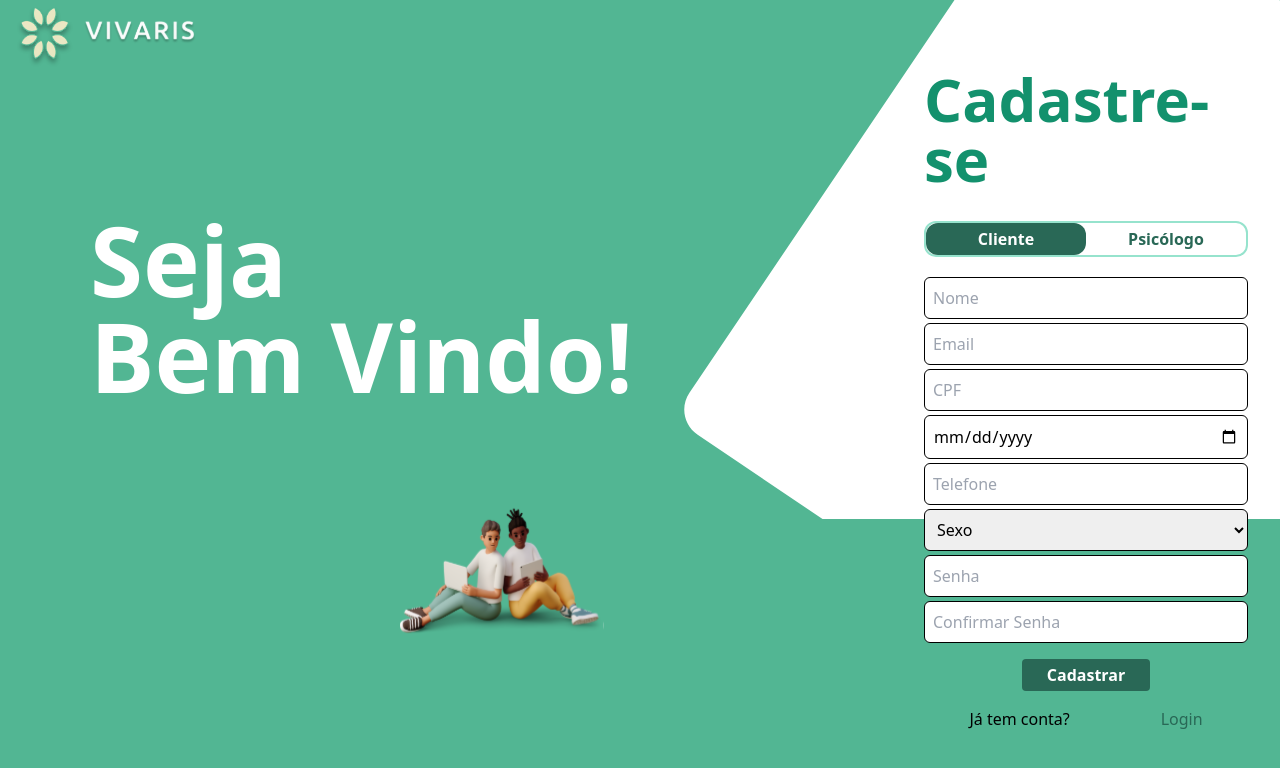
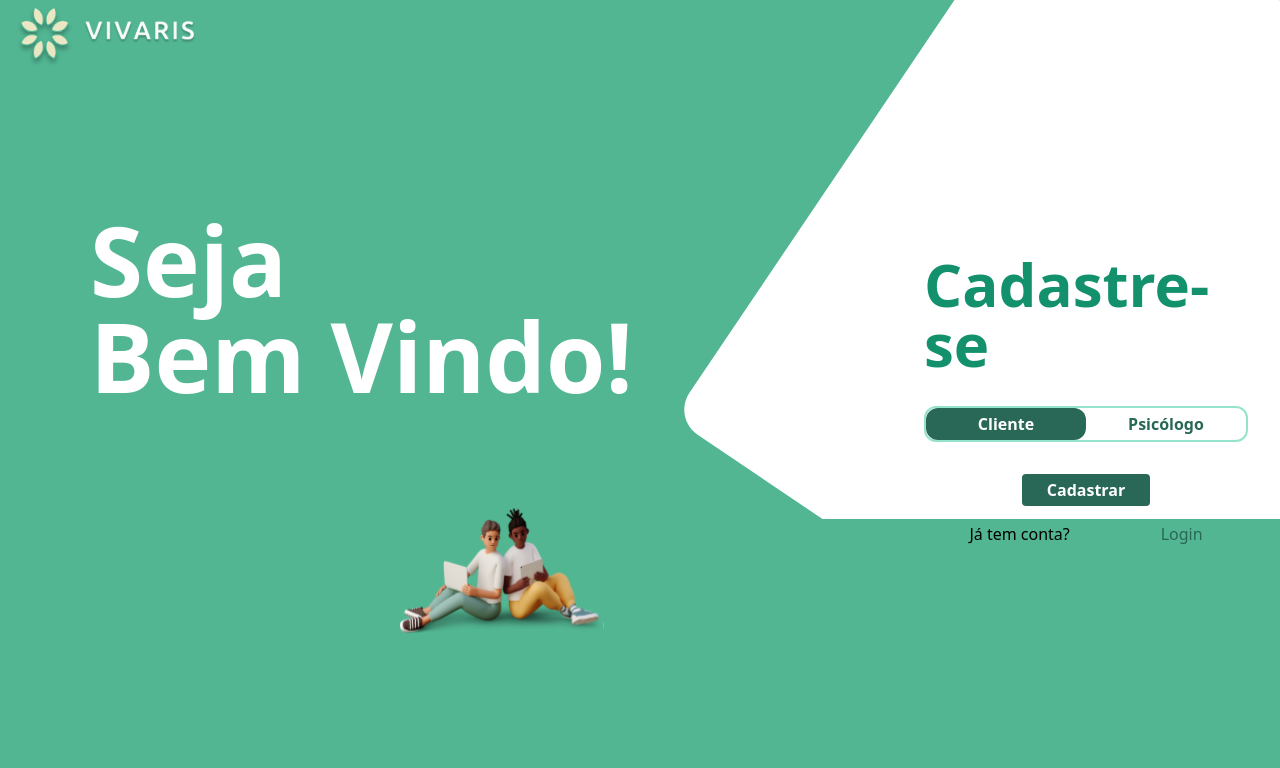
Before and after one commit to c4rl0sfilho/vivarisFront, a React (Vite) app: page /Register in a window 1280 px wide. Shown: the top 768 px of the page. Built offline with nearby package versions, Linux system fonts and the light colour scheme.

Commit message:
atualizacoes

```diff
--- a/src/components/ContainerLogin.tsx
+++ b/src/components/ContainerLogin.tsx
@@ -24,7 +24,6 @@ const ContainerLogin = () => {
         setPassword(event.target.value);
     }
 
-
     const handleLogin = async () => {
         setLoading(true);
         setError('');
@@ -47,10 +46,11 @@ const ContainerLogin = () => {
                 email: email,
                 senha: password
             });
+
             // Verifica se há algum usuário retornado na resposta
             if (response.data) {
                 console.log('Login bem-sucedido:', response.data);
-                navigate('/home');
+                navigate('/Home');
             } else {
                 alert('Email ou senha inválidos');
             }
@@ -85,7 +85,6 @@ const ContainerLogin = () => {
                         Psicólogo
                     </button>
                 </div>
-
             </div>
             <div className="inputs">
                 <FormInput
--- a/src/components/ContainerRegister.tsx
+++ b/src/components/ContainerRegister.tsx
@@ -1,8 +1,6 @@
 import React, { useState } from 'react';
-import FormInput from './FormInput.tsx';
 import { useNavigate } from 'react-router-dom';
 import { registerUser } from '../Ts/cliente_psicologo.ts';
-import Preferences from '../routes/Preferences.tsx';
 
 interface FormData {
     email: string;
@@ -13,9 +11,9 @@ interface FormData {
     birthdate: string;
     cpf: string;
     name: string;
-    cip?: string; // Propriedade opcional
-    photo?: string; // Propriedade opcional
-    instagram?: string; // Propriedade opcional
+    cip?: string;
+    photo?: string;
+    instagram?: string;
 }
 
 const ContainerRegister: React.FC = () => {
@@ -29,16 +27,16 @@ const ContainerRegister: React.FC = () => {
         gender: '',
         password: '',
         confirmPassword: '',
-        cip: undefined, // Inicialize como undefined se não for psicólogo
-        photo: undefined, // Inicialize como undefined
-        instagram: undefined, // Inicialize como undefined
+        cip: undefined,
+        photo: undefined,
+        instagram: undefined,
     });
     const [errors, setErrors] = useState<Partial<FormData>>({});
     const navigate = useNavigate();
 
-    function handleButtonClick(buttonName: 'Cliente' | 'Psicólogo') {
+    const handleButtonClick = (buttonName: 'Cliente' | 'Psicólogo') => {
         setSelectedButton(buttonName);
-    }
+    };
 
     const handleChange = (event: React.ChangeEvent<HTMLInputElement | HTMLSelectElement>) => {
         const { name, value } = event.target;
@@ -48,7 +46,7 @@ const ContainerRegister: React.FC = () => {
     const validateForm = () => {
         const newErrors: Partial<FormData> = {};
         if (!formData.email.includes('@')) newErrors.email = 'Email inválido';
-        if (formData.password.length < 8 || formData.password.length > 20) newErrors.password = 'A senha deve ter pelo menos 8 caracteres';
+        if (formData.password.length < 8 || formData.password.length > 20) newErrors.password = 'A senha deve ter entre 8 e 20 caracteres';
         if (formData.password !== formData.confirmPassword) newErrors.confirmPassword = 'As senhas não coincidem';
         if (!formData.cpf || formData.cpf.length !== 11) newErrors.cpf = 'CPF inválido';
         if (!formData.phone || formData.phone.length !== 11) newErrors.phone = 'Telefone inválido';
@@ -58,10 +56,7 @@ const ContainerRegister: React.FC = () => {
     };
 
     const handleSubmit = async () => {
-        try{
         if (!validateForm()) return;
-
-        //const userType = selectedButton === 'Psicólogo' ? 'psychologist' : 'client';
 
         const clientData = {
             nome: formData.name,
@@ -71,31 +66,33 @@ const ContainerRegister: React.FC = () => {
             cpf: formData.cpf,
             data_nascimento: formData.birthdate,
             id_sexo: Number(formData.gender),
-            foto_perfil: formData.photo || '', // String vazia ao invés de undefined
-            link_instagram: formData.instagram || '', // String vazia ao invés de undefined
-            cip: selectedButton === 'Psicólogo' ? formData.cip : undefined, // String vazia se for psicólogo, undefined caso contrário
-          };
+            foto_perfil: formData.photo || '',
+            link_instagram: formData.instagram || '',
+            cip: selectedButton === 'Psicólogo' ? formData.cip : undefined,
+        };
 
-          console.log(selectedButton, clientData);
-
-            const user = await registerUser(selectedButton, clientData)
-
-            if(user){
-                console.log(user)
-                localStorage.setItem('id_usuario', user.data.user.id)
+        try {
+            const user = await registerUser(selectedButton, clientData);
+            if (user) {
+                const userId = user.data.user.id; // Acesse o ID do usuário retornado
+                if (selectedButton === 'Psicólogo') {
+                    localStorage.setItem('id_psicologo', userId); // Armazena o ID do psicólogo
+                    localStorage.setItem('userId', 'id_psicologo'); // Define o tipo de usuário
+                } else {
+                    localStorage.setItem('id_cliente', userId); // Armazena o ID do cliente
+                    localStorage.setItem('userId', 'id_cliente'); // Define o tipo de usuário
+                }
+                alert('Usuário cadastrado com sucesso!');
+                navigate('/Preferences');
+            } else {
+                throw new Error('Erro ao cadastrar usuário');
             }
-            else{
-                alert('Erro ao cadastrar usuário!')
-                throw new Error('Erro ao cadastrar usuário');
-
-            }
-            alert('Usuário cadastrado com sucesso!');
-            navigate('/Preferences');
         } catch (error) {
             console.error('Erro ao cadastrar o usuário:', error);
             alert('Erro ao cadastrar o usuário. Por favor, tente novamente.');
         }
     };
+
 
     return (
         <div>
@@ -118,93 +115,8 @@ const ContainerRegister: React.FC = () => {
                     </button>
                 </div>
                 <div className="inputs">
-                    <FormInput
-                        type="text"
-                        name="name"
-                        value={formData.name}
-                        onChange={handleChange}
-                        label="Nome"
-                        placeholder='Nome'
-                        required
-                    />
-                    <FormInput
-                        type="email"
-                        name="email"
-                        value={formData.email}
-                        onChange={handleChange}
-                        label="Email"
-                        placeholder='Email'
-                        required
-                    />
-                    {errors.email && <span className="error text-red-700">{errors.email}</span>}
-                    <FormInput
-                        type="number"
-                        name="cpf"
-                        value={formData.cpf}
-                        onChange={handleChange}
-                        label="CPF"
-                        placeholder='CPF'
-                        required
-                    />
-                    {errors.cpf && <span className="error text-red-700">{errors.cpf}</span>}
-                    <FormInput
-                        type="date"
-                        name="birthdate"
-                        value={formData.birthdate}
-                        onChange={handleChange}
-                        label="Data de Nascimento"
-                        required
-                    />
-                    <FormInput
-                        type="number"
-                        name="phone"
-                        value={formData.phone}
-                        onChange={handleChange}
-                        label="Telefone"
-                        placeholder='Telefone'
-                        required
-                    />
-                    {errors.phone && <span className="error text-red-700">{errors.phone}</span>}
-                    <select name="gender" className='mt-1 p-2 block w-full border border-black rounded-md' value={formData.gender} onChange={handleChange}>
-                        <option value="">Sexo</option>
-                        <option value="1">Masculino</option>
-                        <option value="2">Feminino</option>
-                    </select>
-                    {errors.gender && <span className="error text-red-700">{errors.gender}</span>}
-                    <FormInput
-                        type="password"
-                        name="password"
-                        value={formData.password}
-                        onChange={handleChange}
-                        label="Senha"
-                        placeholder='Senha'
-                        required
-                    />
-                    {errors.password && <span className="error text-red-700">{errors.password}</span>}
-                    <FormInput
-                        type="password"
-                        name="confirmPassword"
-                        value={formData.confirmPassword}
-                        onChange={handleChange}
-                        label="Confirmar Senha"
-                        placeholder='Confirmar Senha'
-                        required
-                    />
-                    {errors.confirmPassword && <span className="error text-red-700">{errors.confirmPassword}</span>}
+                    {/* ... seus inputs aqui ... */}
                 </div>
-                {selectedButton === 'Psicólogo' && (
-                    <div className="inputs">
-                        <FormInput
-                            type="text"
-                            name="cip"
-                            value={formData.cip || ''}
-                            onChange={handleChange}
-                            label="CIP"
-                            placeholder='CIP'
-                        />
-
-                    </div>
-                )}
                 <div className="buttonLogin flex justify-center py-4">
                     <button
                         id='cadastrar'
@@ -216,7 +128,7 @@ const ContainerRegister: React.FC = () => {
                 </div>
                 <div className="textConta flex justify-around">
                     <p>Já tem conta?</p>
-                    <p onClick={() => navigate('/Availability')} className='cursor-pointer text-[#296856]'>Login</p>
+                    <p onClick={() => navigate('/Home')} className='cursor-pointer text-[#296856]'>Login</p>
                 </div>
             </div>
         </div>
--- a/src/routes/Home.tsx
+++ b/src/routes/Home.tsx
@@ -1,7 +1,40 @@
-
+import React from 'react';
 
 const Home = () => {
+    const getUserType = () => {
+        const userId = localStorage.getItem('userId');
+        if (userId) {
+            return userId === "id_cliente" ? 'client' : 'psychologist';
+        }
+        return null;
+    };
 
+    const userType = getUserType();
+
+    return (
+        <div>
+            {userType === 'client' && (
+                <div>
+                    <h1>Bem-vindo, Cliente!</h1>
+                    <p>Aqui estão as suas opções como cliente.</p>
+                    {/* Adicione o conteúdo para clientes aqui */}
+                </div>
+            )}
+            {userType === 'psychologist' && (
+                <div>
+                    <h1>Bem-vindo, Psicólogo!</h1>
+                    <p>Aqui estão as suas opções como psicólogo.</p>
+                    {/* Adicione o conteúdo para psicólogos aqui */}
+                </div>
+            )}
+            {userType === null && (
+                <div>
+                    <h1>Acesso Negado</h1>
+                    <p>Por favor, faça login para acessar esta página.</p>
+                </div>
+            )}
+        </div>
+    );
 };
 
 export default Home;
```
Also changed, not shown: src/components/ContainerPreferences.tsx (+21 -7 lines), src/routes/Availability.tsx (+27 -25 lines).
